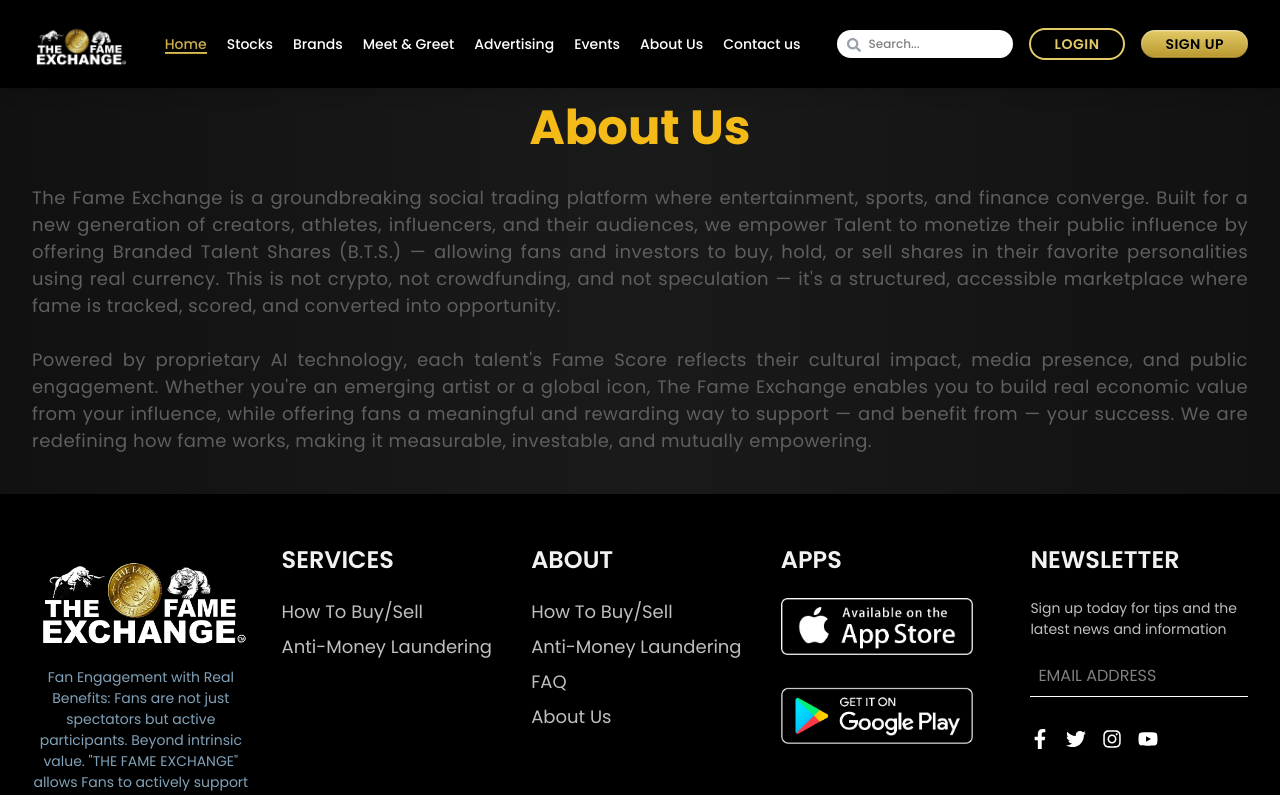
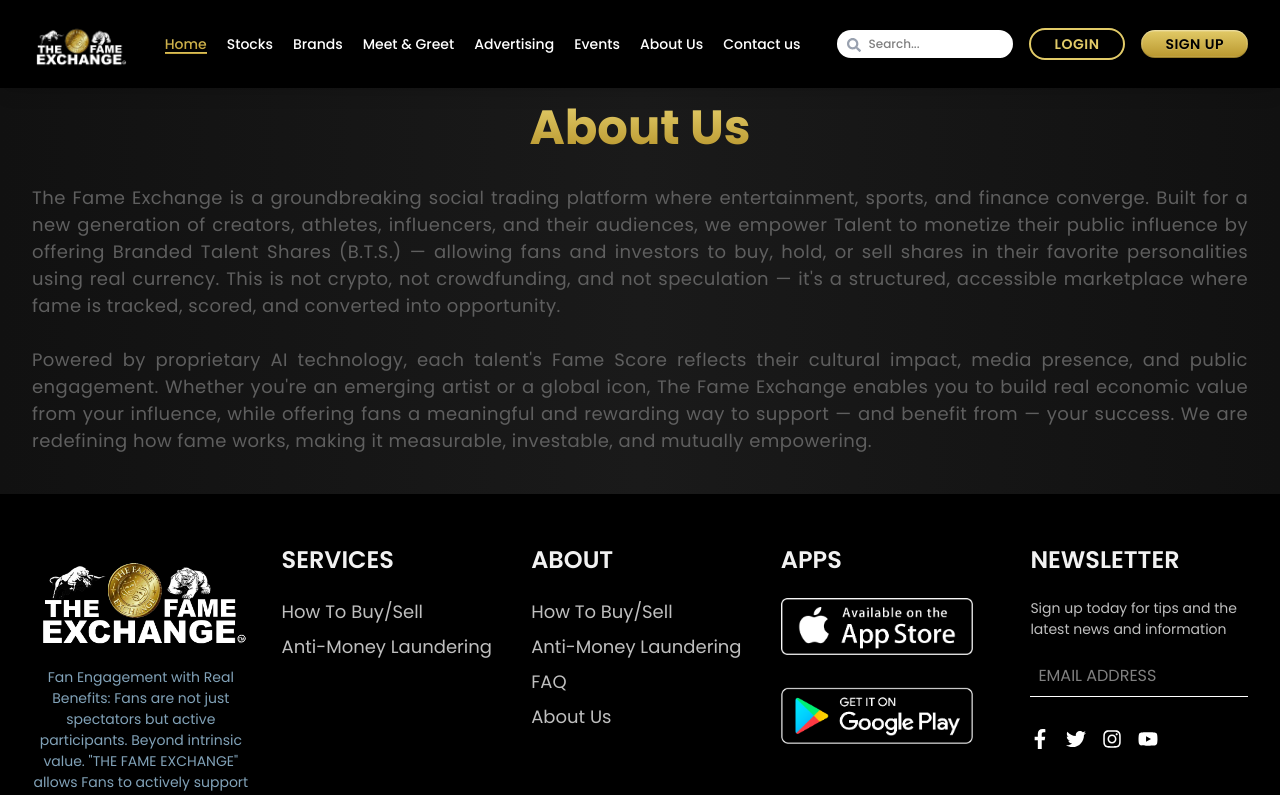
Before and after one commit to anchormediany-dev/fameexchangeReact, a React (Vite) app: page /about-us in a window 1280 px wide. Shown: the top 795 px of the page. Built offline with nearby package versions, Linux system fonts and the light colour scheme.

Commit message:
Fix the about us page design

```diff
--- a/src/pages/about/AboutUs.jsx
+++ b/src/pages/about/AboutUs.jsx
@@ -8,7 +8,7 @@ const AboutUs = () => {
 
       <div className="flex-grow py-10 bg-gradient-custom-vertical2 bg-gradient-custom-horizontal2">
         <div className="container flex flex-col gap-8 px-4 sm:px-6 md:px-8 lg:px-12">
-          <h3 className="text-primary max-w-[1407px] text-2xl sm:text-3xl md:text-4xl lg:text-5xl text-center font-bold">
+          <h3 className="gredient-text max-w-[1407px] text-2xl sm:text-3xl md:text-4xl lg:text-5xl text-center font-bold">
             About Us
           </h3>
 
```
